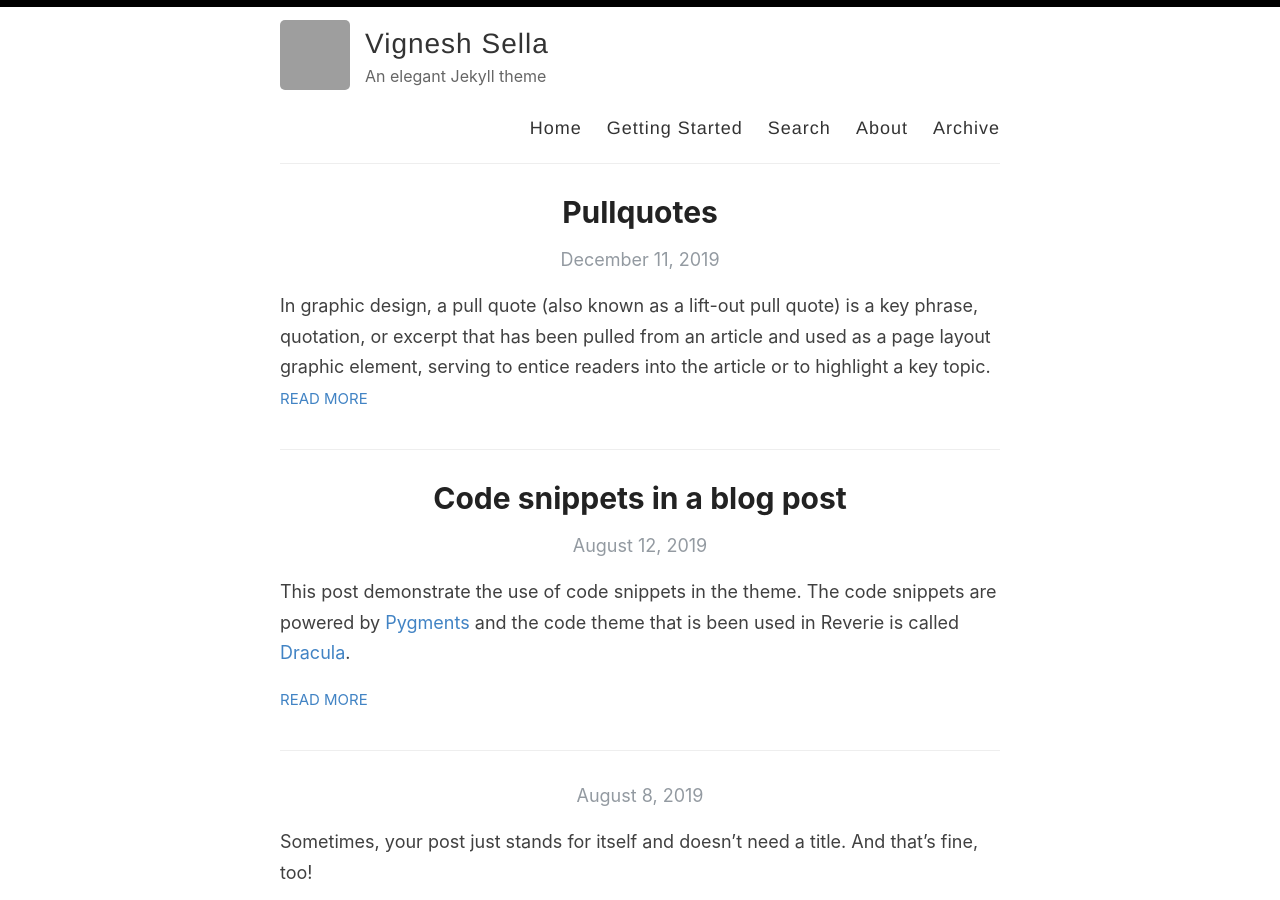
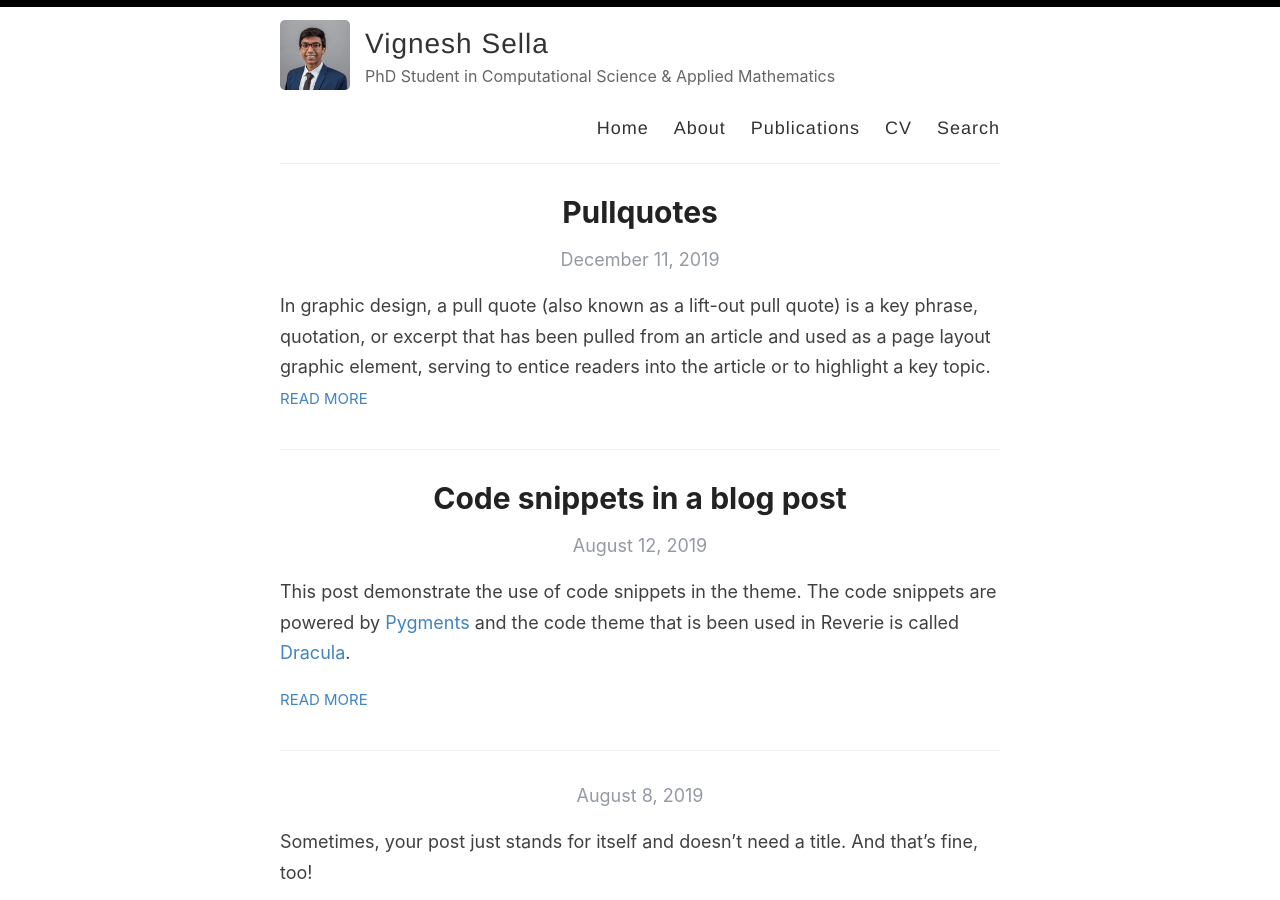
Before and after one commit to VigneshSella/vigneshsella.github.io, a Jekyll site: the page built from index.html, in a window 1280 px wide and 900 px high. Built offline with Jekyll 4.4.1, drawn with Linux system fonts in a browser that asks for light colours; the list of posts is cut into pages by our own code; grey boxes are pictures that could not be loaded.

Commit message:
added CV, publications

```diff
--- a/_config.yml
+++ b/_config.yml
@@ -11,10 +11,10 @@ author: Vignesh Sella
 theme: minima
 
 # Short bio or description (displayed in the header)
-description: An elegant Jekyll theme
+description: PhD Student in Computational Science & Applied Mathematics
 
 # URL of your avatar or profile pic (you could use your GitHub profile pic)
-avatar: /images/headshot.png
+avatar: /images/headshot.jpg
 
 #
 # Flags below are optional
--- a/_layouts/default.html
+++ b/_layouts/default.html
@@ -29,10 +29,12 @@
 
             <nav>
               <a href="{{ site.baseurl }}/">Home</a>
-              <a href="{{ site.baseurl }}/getting-started">Getting Started</a>
+              <!-- <a href="{{ site.baseurl }}/getting-started">Getting Started</a> -->
+              <a href="{{ site.baseurl }}/about">About</a>
+              <a href="{{ site.baseurl }}/publications">Publications</a>
+              <a href="{{ site.baseurl }}/CV">CV</a>
               <a href="{{ site.baseurl }}/search">Search</a>
-              <a href="{{ site.baseurl }}/about">About</a>
-              <a href="{{ site.baseurl }}/archive">Archive</a>
+              <!-- <a href="{{ site.baseurl }}/archive">Archive</a> -->
             </nav>
           </header>
         </div>
```
Also changed, not shown: _pages/CV.md (added, +9 -0 lines), _pages/publications.md (added, +11 -0 lines).
